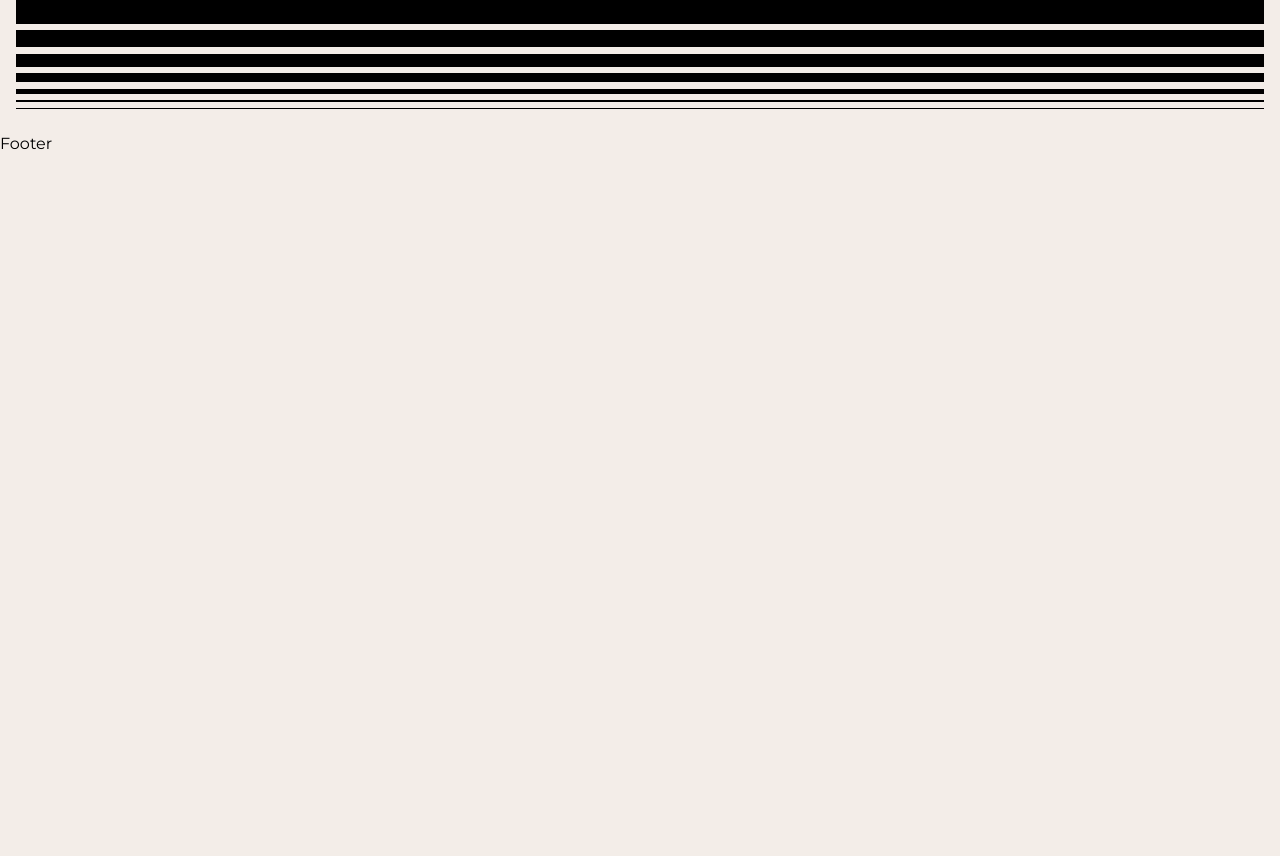
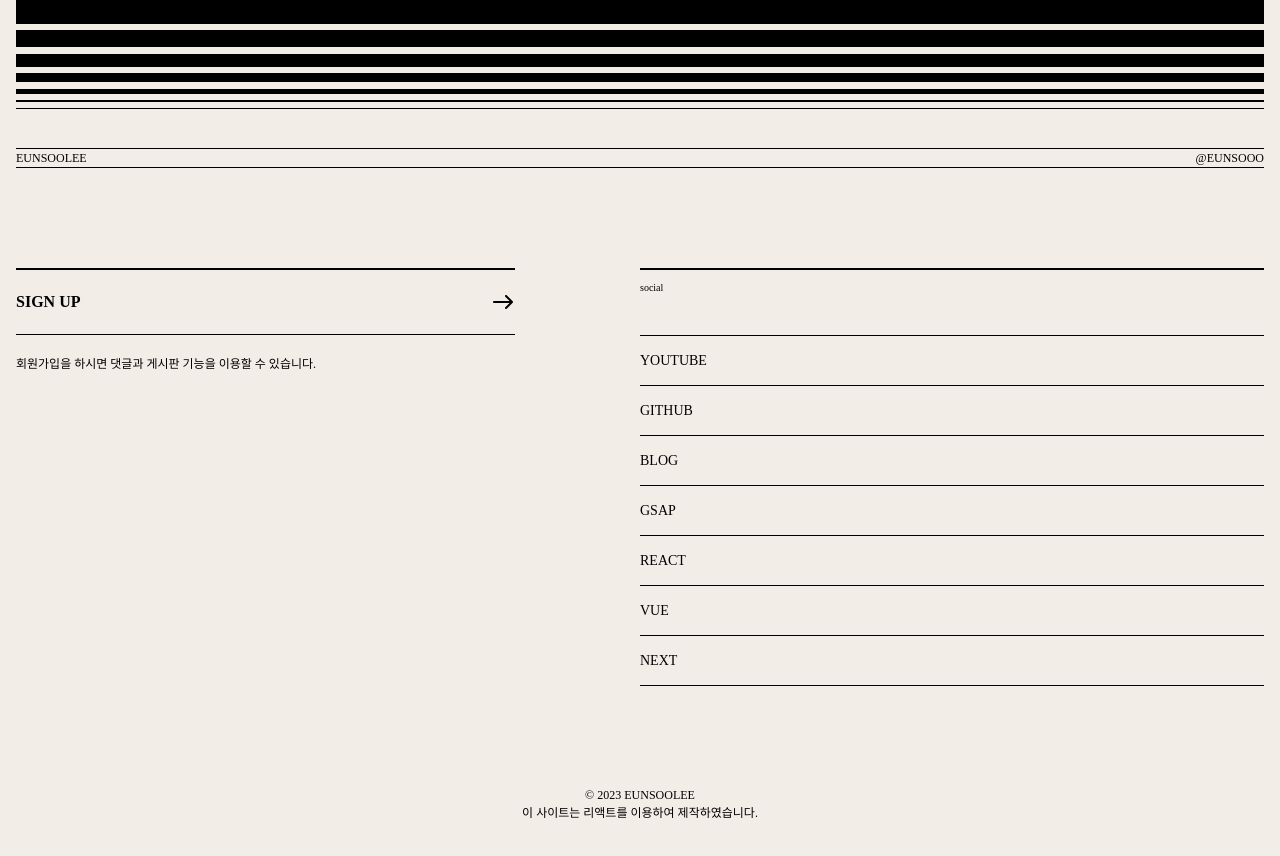
Before and after one commit to eunsooo/react-prac-230824, a React (Create React App) app: page / in a window 1280 px wide. Shown: the part 6360-7216 px from the top of the page. Before the commit the page ends 6516 px from the top, so only its background shows below. Built offline with nearby package versions, Linux system fonts and the light colour scheme; a small style sheet from the web is missing; a web font is replaced by a local one.

Commit message:
footer section

```diff
--- a/src/asset/scss/section/_footer.scss
+++ b/src/asset/scss/section/_footer.scss
@@ -0,0 +1,100 @@
+#footer {
+    font-family: var(--mainKor-font);
+}
+.footer__inner {
+    padding: 16px;
+
+    .footer__text {
+        display: flex;
+        justify-content: space-between;
+        font-size: 12px;
+        text-transform: uppercase;
+        border-top: 1px solid var(--black);
+        border-bottom: 1px solid var(--black);
+    }
+    .footer__info {
+        display: flex;
+        justify-content: space-between;
+        margin: 100px 0;
+
+        @media(max-width:800px) {
+            flex-direction: column;
+        }
+
+        .left {
+            width: 40%;
+
+            @media(max-width:800px) {
+                width: 100%;
+            }
+
+            .title {
+                padding: 20px 0;
+                font-weight: 700;
+                text-transform: uppercase;
+                background: url(../../img/arrow.svg) no-repeat right 20px;
+                border-top: 2px solid var(--black);
+                border-bottom: 1px solid var(--black);
+                transition: all 300ms;
+
+                &:hover {
+                    padding-left: 10px;
+                    background-color: var(--black400);
+                    border-color: transparent;
+                }
+            }
+            .desc {
+                padding-top: 20px;
+                font-size: 12px;
+
+                @media(max-width: 800px) {
+                    margin-bottom: 40px;
+                }
+            }
+        }
+        .right {
+            width: 50%;
+
+            @media(max-width: 800px) {
+                width: 100%;
+            }
+
+            h3 {
+                margin-bottom: 40px;
+                padding-top: 10px;
+                font-size: 10px;
+                border-top: 2px solid var(--black);
+            }
+            ul {
+                border-top: 1px solid var(--black);
+
+                li {
+                    border-bottom: 1px solid var(--black);
+
+                    a {
+                        display: inline-block;
+                        padding: 14px 0;
+                        font-size: 14px;
+                        text-transform: uppercase;
+                    }
+                    em {
+                        padding-left: 10px;
+                        font-size: 12px;
+                        opacity: 0;
+                        transition: all 300ms;
+                    }
+
+                    &:hover em {
+                        opacity: 1;
+                    }
+                }
+            }
+        }
+    }
+    .footer__right {
+        margin-bottom: 20px;
+        text-align: center;
+        text-transform: uppercase;
+        font-size: 12px;
+    }
+}
--- a/src/components/Footer.jsx
+++ b/src/components/Footer.jsx
@@ -1,8 +1,76 @@
 import React from 'react'
+
+const footerText = [
+  {
+      title: "youtube",
+      desc: "유튜브에 오시면 더 많은 강의를 볼 수 있습니다.",
+      link: "https://www.youtube.com/@Webstoryboy",
+  },
+  {
+      title: "github",
+      desc: "깃헙에 오시면 더 많은 소스를 볼 수 있습니다.",
+      link: "https://github.com/webstoryboy",
+  },
+  {
+      title: "blog",
+      desc: "블러그에 오시면 더 많은 정보를 볼 수 있습니다.",
+      link: "https://webstoryboy.co.kr",
+  },
+  {
+      title: "gsap",
+      desc: "GSAP에 오시면 더 많은 강의를 볼 수 있습니다.",
+      link: "https://www.youtube.com/playlist?list=PL4UVBBIc6giL8-6jvrClimg0cFL-Muqiq",
+  },
+  {
+      title: "react",
+      desc: "리액트로 만든 사이트를 같이 만들어 봅니다.",
+      link: "https://github.com/webstoryboy/port2023-react",
+  },
+  {
+      title: "vue",
+      desc: "뷰로 만든 사이트를 같이 만들어 봅니다.",
+      link: "https://github.com/webstoryboy/port2023-vue",
+  },
+  {
+      title: "next",
+      desc: "넥스트로 만든 사이트를 같이 만들어 봅니다.",
+      link: "https://github.com/webstoryboy/port2023-next",
+  },
+];
 
 const Footer = () => {
   return (
-    <div>Footer</div>
+    <footer id="footer">
+      <div className="footer__inner">
+        <div className="footer__text">
+          <span>eunsoolee</span>
+          <span>@eunsooo</span>
+        </div>
+        <div className="footer__info">
+          <div className="left">
+            <div className="title">
+              <a href="/">sign up</a>
+            </div>
+            <p className='desc'>회원가입을 하시면 댓글과 게시판 기능을 이용할 수 있습니다.</p>
+          </div>
+          <div className="right">
+            <h3>social</h3>
+            <ul>
+              {footerText.map((footer, key) => (
+                <li key={key}>
+                  <a href={footer.link}>{footer.title}</a>
+                  <em>{footer.desc}</em>
+                </li>
+              ))}
+            </ul>
+          </div>
+        </div>
+        <div className="footer__right">
+          © 2023 eunsoolee<br />
+          이 사이트는 리액트를 이용하여 제작하였습니다.
+        </div>
+      </div>
+    </footer>
   )
 }
 
```
